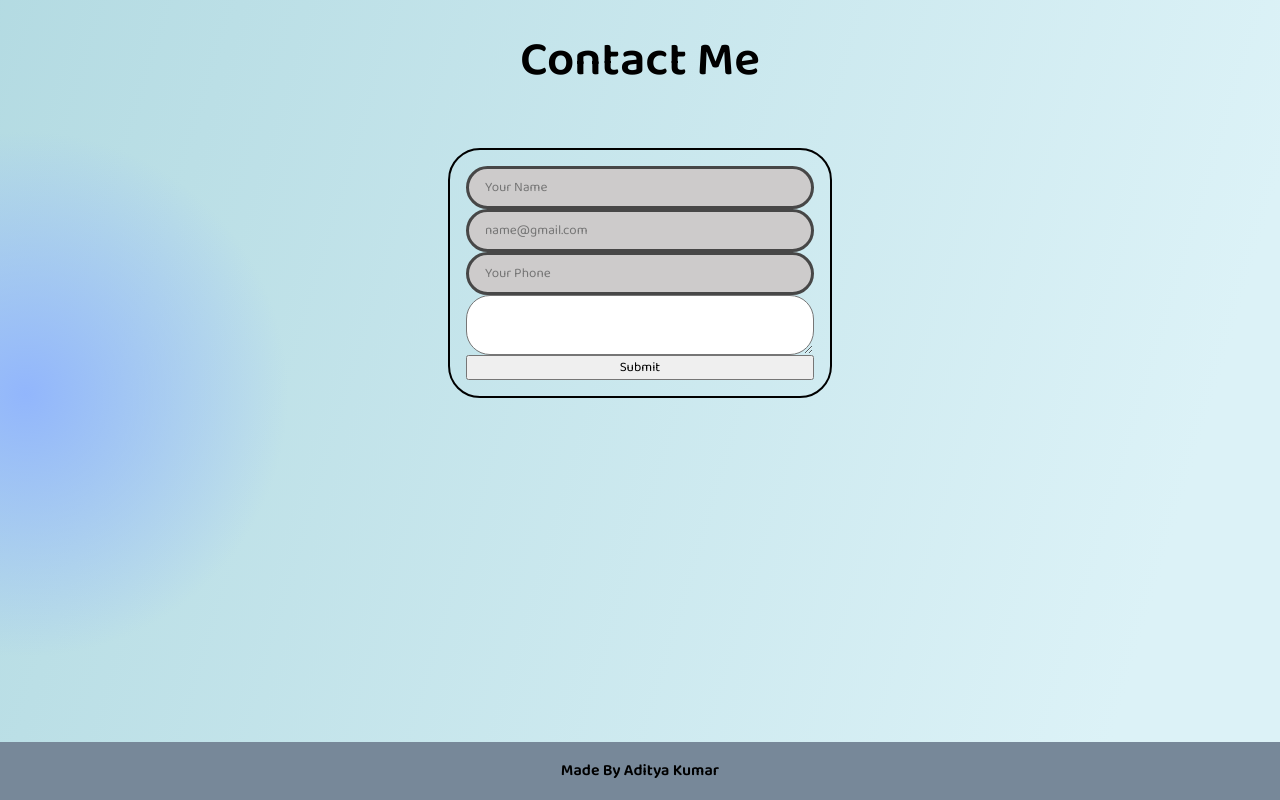
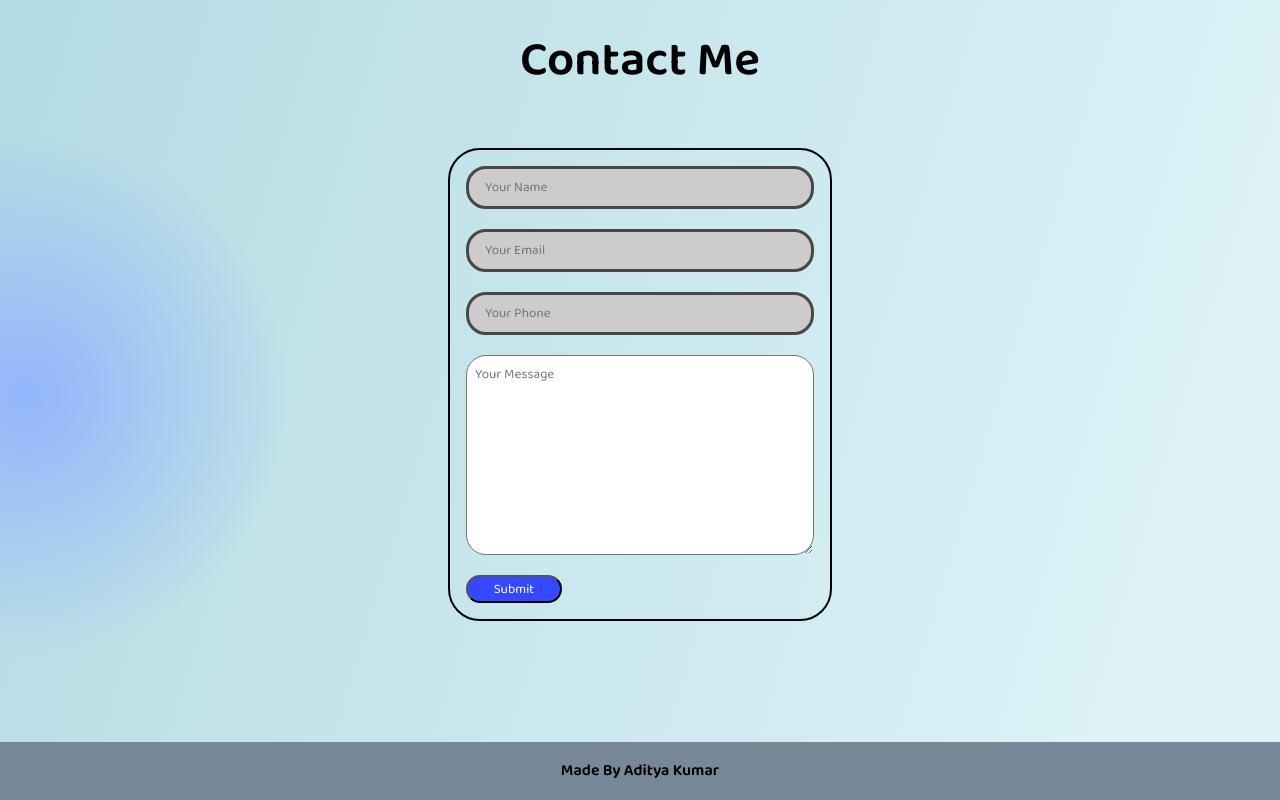
Before and after one commit to aditya-35/aditya-35.github.io, a plain HTML site: page index.html in a window 1280 px wide. Shown: the part 3258-4058 px from the top of the page. Drawn offline with nearby package versions, Linux system fonts and the light colour scheme.

Commit message:
contact form

```diff
--- a/index.html
+++ b/index.html
@@ -246,13 +246,13 @@
           <input
             type="Your Email"
             name="email"
-            placeholder="name@gmail.com"
+            placeholder="Your Email"
             required
           />
           <input type="text" name="phone" placeholder="Your Phone" />
 
-          <textarea name="Message" id="Message"></textarea>
-          <button type="submit">Submit</button>
+          <textarea name="Message" id="Message" placeholder="Your Message"></textarea>
+          <button type="submit" class="form-button">Submit</button>
         </form>
       </section>
     </main>
--- a/style.css
+++ b/style.css
@@ -333,20 +333,22 @@ input {
   color: rgb(105, 104, 104);
   padding: 0.5rem;
   padding-left: 1rem;
-  border-radius: 1.5rem;
-  width: 100%;
+  border-radius: 1.25rem;
+  /* width: 100%; */
+  margin-bottom:  1.25rem;
 }
 textarea {
   padding: 0.5rem;
-  border-radius: 1.5rem;
+  border-radius: 1.25rem;
   width: 100%;
-  height: 100%;
+  height: 200px;
+  margin-bottom: 1.25rem;
 }
 .form-button {
   color: #ffffff;
   background-color: #3448ff;
   padding: 0.1rem;
-  border-radius: 10px;
+  border-radius: 1.5rem;
   width: 6rem;
   align-items: center;
 }
```
